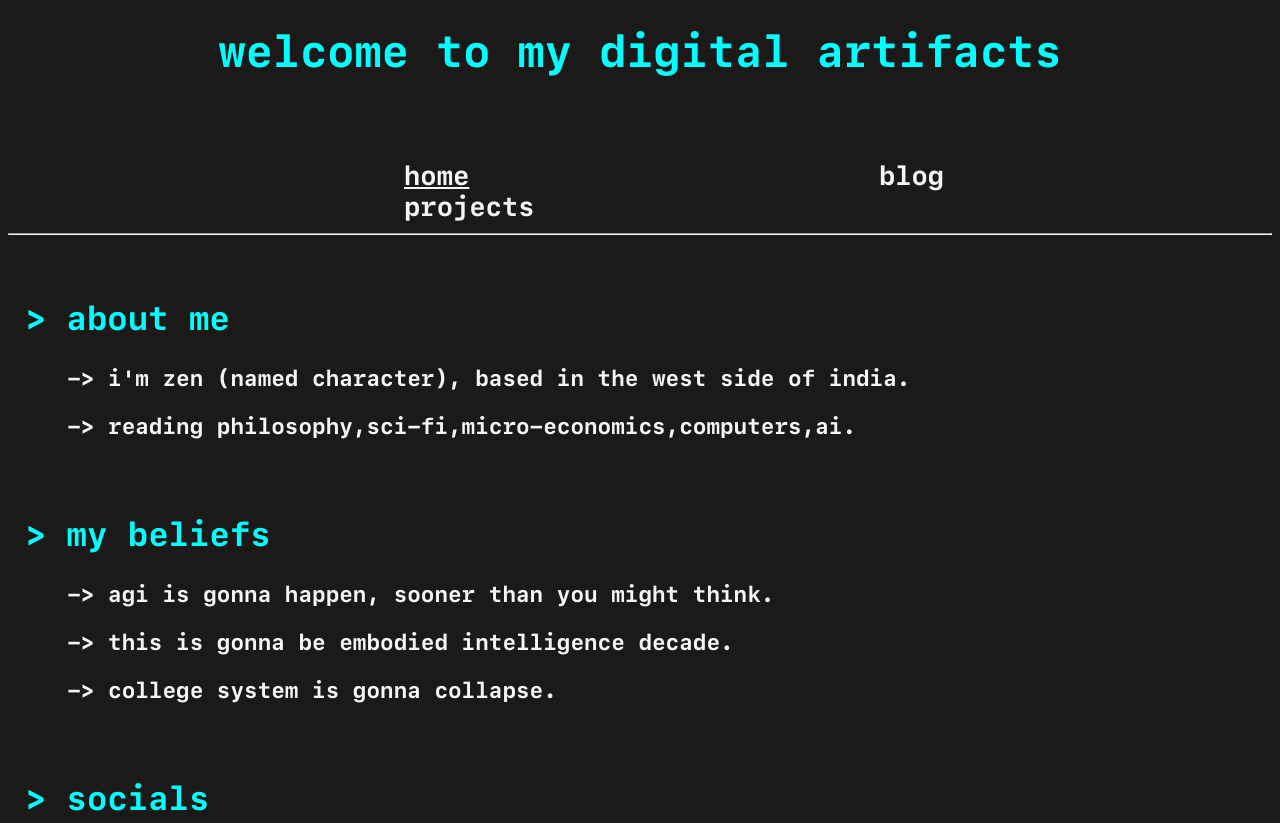
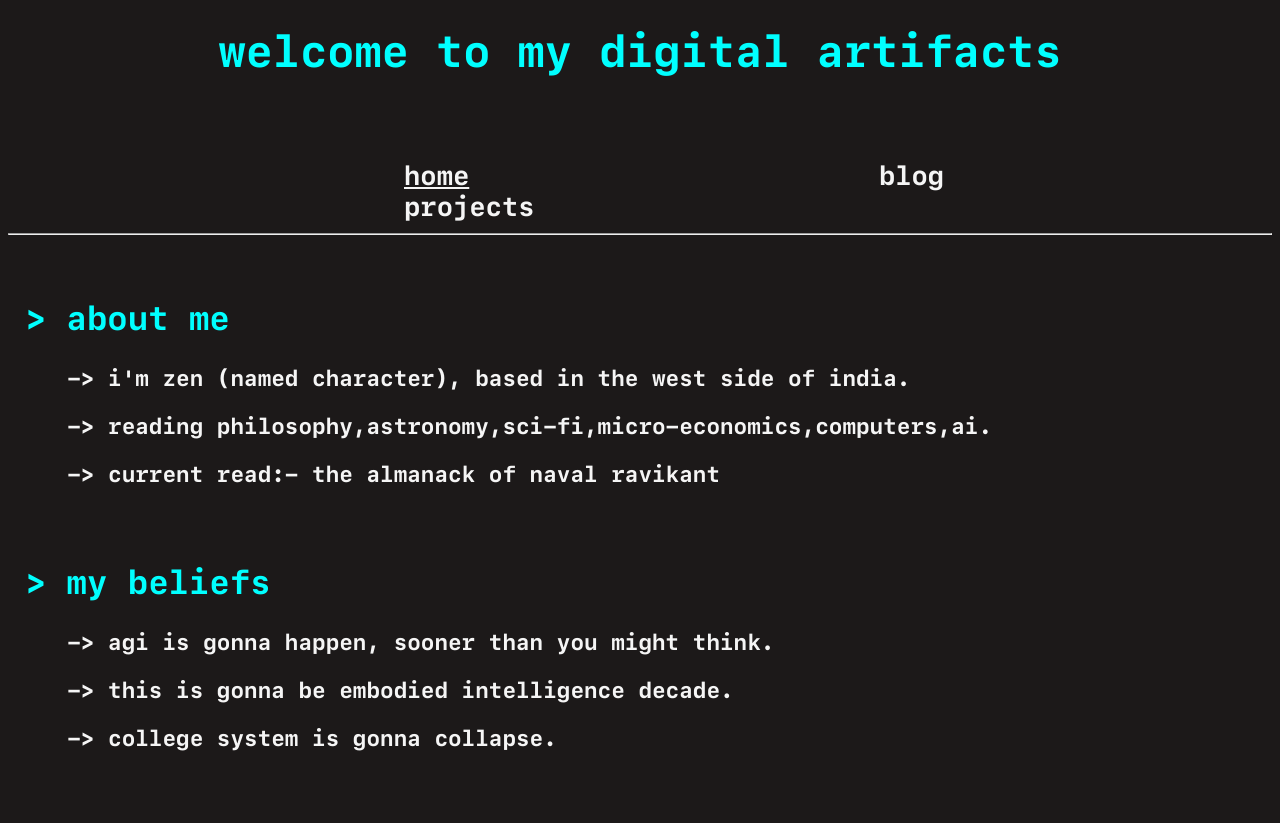
Before and after one commit to gaurav1094/blog-website, a plain HTML site: page index.html in a window 1280 px wide. Shown: the top 823 px of the page. Drawn offline with Linux system fonts and the light colour scheme; files whose address does not match are found by name.

Commit message:
some fixes

```diff
--- a/index.html
+++ b/index.html
@@ -27,7 +27,8 @@
 
       <h2 style="margin-left: 1ex;">> about me</h2>
       <p style="margin-left: 5ex;">-> i'm zen (named character), based in the west side of india.</p>
-      <p style="margin-left: 5ex;">-> reading philosophy,sci-fi,micro-economics,computers,ai.</p>
+      <p style="margin-left: 5ex;">-> reading philosophy,astronomy,sci-fi,micro-economics,computers,ai.</p>
+      <p style="margin-left: 5ex;">-> current read:- the almanack of naval ravikant</p>
       <br>
 
       <h2 style="margin-left: 1ex;">> my beliefs</h2>
```
